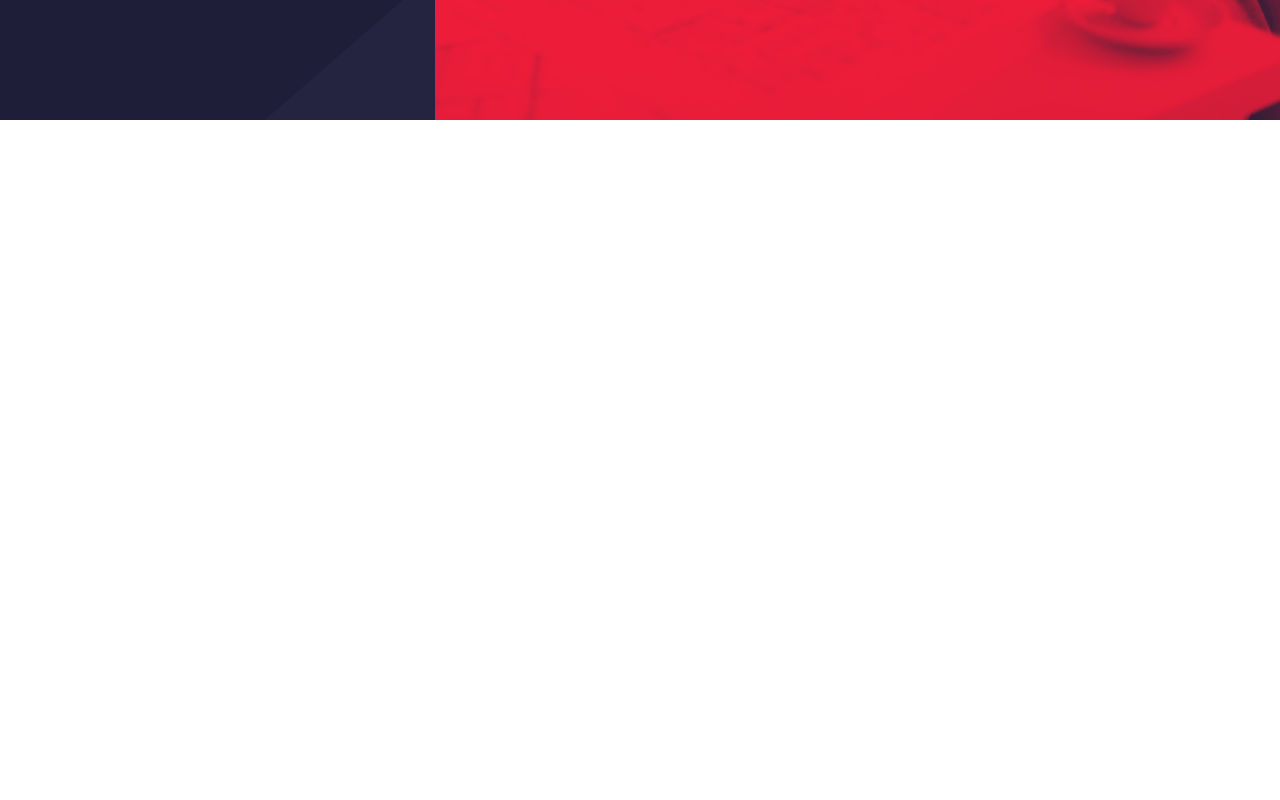
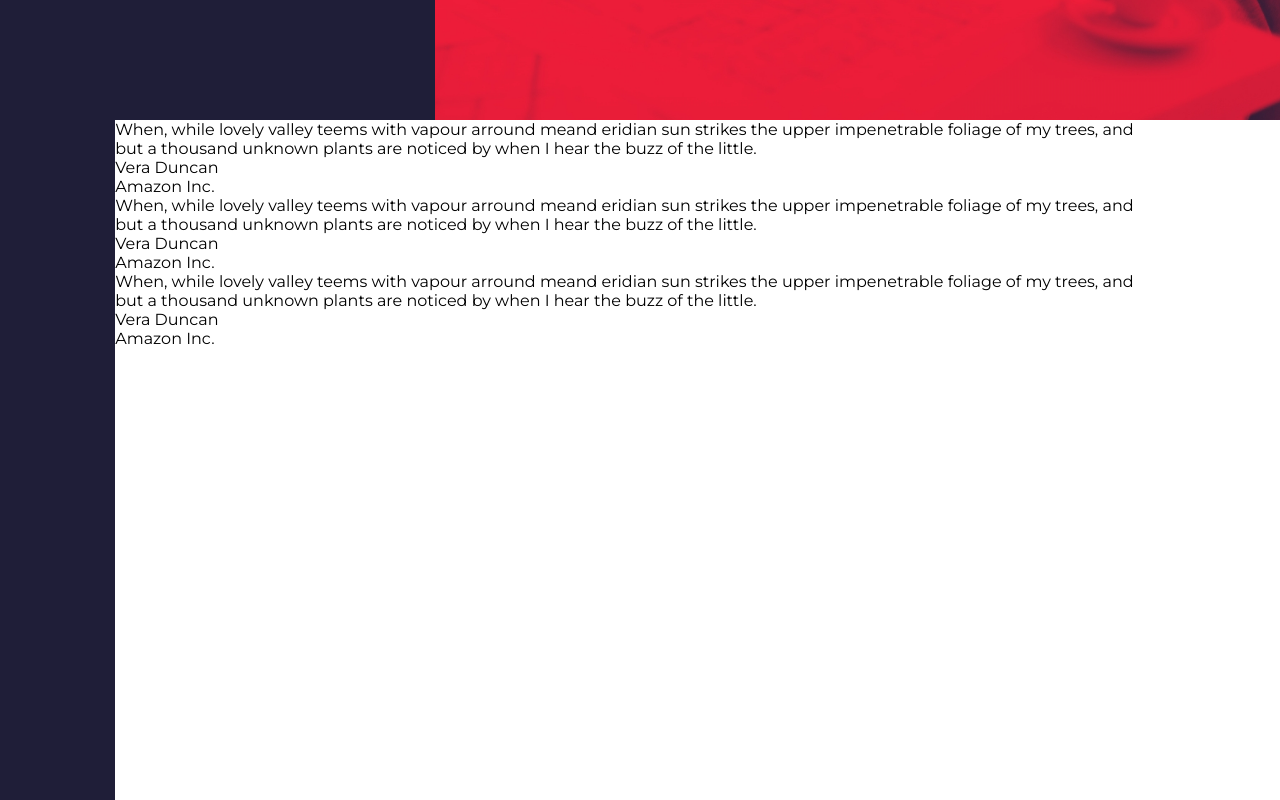
Before and after one commit to jfmarkan/proj-html-vuejs, a Vue app: page / in a window 1280 px wide. Shown: the part 680-1480 px from the top of the page. Built offline with nearby package versions, Linux system fonts and the light colour scheme; a web font is replaced by a local one.

Commit message:
general refurbish, lots of styles

```diff
--- a/src/components/AppFooter.vue
+++ b/src/components/AppFooter.vue
@@ -70,7 +70,11 @@ export default {
                     @include d-flex(row, center, center, nowrap);
                     width: 34px;
                     height: 34px;
-
+                    &:hover{
+                        cursor: pointer;
+                        color: $red-bg;
+                        transition: all 0.1s ease-in-out;
+                    }
                 }
             }
         }
@@ -84,6 +88,11 @@ export default {
                 line-height: 23px;
                 color: #cfcfcf;
                 position: relative;
+                &:hover{
+                    cursor: pointer;
+                    color: $red-bg;
+                    transition: all 0.1s ease-in-out;
+                }
             }
         }
 
--- a/src/components/main/AppBlog.vue
+++ b/src/components/main/AppBlog.vue
@@ -73,6 +73,10 @@ export default {
 
             button{
                 background-color: $green-bg;
+                &:hover{
+                    background-color: $red-bg;
+                    color:#FFFFFF;
+                }
             }
         }
 
@@ -84,6 +88,20 @@ export default {
             article{
                 width: calc((100% / 2) - 1rem);
                 position: relative;
+                &:hover{
+                    .img{
+                        overflow: hidden;
+                        img{
+                            transition: all 0.5s ease-in-out;
+                            transform: scale(1.05);
+                        }
+                    }
+                    .info{
+                        background-color: $green-bg;
+                        bottom: -20px;
+                        transition: all 0.5s ease-in-out;
+                    }
+                }
 
                 img{
                     width: 100%;
@@ -104,7 +122,7 @@ export default {
 
                     .title{
                         font-family: 'Bai Jamjuree', sans-serif;
-                        font-size: 1.8rem;
+                        font-size: 1.5rem;
                         color:#000;
                         margin: 2rem 0;
                     }
@@ -114,6 +132,7 @@ export default {
                         text-align: justify;
                     }
                 }
+
             }
         }
         .img-bg{
--- a/src/components/main/AppBusinessCase.vue
+++ b/src/components/main/AppBusinessCase.vue
@@ -43,6 +43,10 @@ export default {
         position: absolute;
         bottom:0;
         right: 0;
+        z-index:3;
+        &:hover{
+            background-color: $blue-bg;
+        }
     }
 
     .content{
--- a/src/components/main/AppConsultants.vue
+++ b/src/components/main/AppConsultants.vue
@@ -1,7 +1,26 @@
 <template>
     <section class="consultants">
-        <div class="background">
-
+        <div class="align-right">
+            <div class="spacer"></div>
+            <div class="background">
+                <div class="testimonials">
+                    <div class="testimony">
+                        <p class="speach">When, while lovely valley teems with vapour arround meand eridian sun strikes the upper impenetrable foliage of my trees, and but a thousand unknown plants are noticed by when I hear the buzz of the little.</p>
+                        <p class="name">Vera Duncan</p>
+                        <p class="enterprise">Amazon Inc.</p>
+                    </div>
+                    <div class="testimony">
+                        <p class="speach">When, while lovely valley teems with vapour arround meand eridian sun strikes the upper impenetrable foliage of my trees, and but a thousand unknown plants are noticed by when I hear the buzz of the little.</p>
+                        <p class="name">Vera Duncan</p>
+                        <p class="enterprise">Amazon Inc.</p>
+                    </div>
+                    <div class="testimony">
+                        <p class="speach">When, while lovely valley teems with vapour arround meand eridian sun strikes the upper impenetrable foliage of my trees, and but a thousand unknown plants are noticed by when I hear the buzz of the little.</p>
+                        <p class="name">Vera Duncan</p>
+                        <p class="enterprise">Amazon Inc.</p>
+                    </div>
+                </div>
+            </div>
         </div>
     </section>
 </template>
@@ -18,10 +37,26 @@ export default {
 
     section{
         height: 94vh;
-
-        .background{
-            height: 100%;
-            background-color: $white-bg;
-        }
+    }
+    .align-right{
+        @include d-flex();
+    }
+    div.spacer{
+        width: 9%;
+    }
+    div.background{
+        width: 91%;
+        height: 94vh;
+        background-color: #FFF;
+    }
+    .testimonials{
+        @include d-flex();
+        width: 90%;
+    }
+    .content{
+        @include d-flex(row, center, center, nowrap);
+        position: absolute;
+        width: 95%;
+        height: 100%;
     }
 </style>
--- a/src/components/main/AppLanding.vue
+++ b/src/components/main/AppLanding.vue
@@ -45,10 +45,8 @@ export default {
             height: 100vh;
 
             div.w-34{
-                background-image: url('../../assets/img/Group_7543.svg');
                 width: 34%;
                 height: 100%;
-
             }
             div.w-66{
                 background-image: url('../../assets/img/portrait-of-young-architect-woman-on-meeting-KFZCE3A.jpg');
@@ -62,6 +60,15 @@ export default {
             }
         }
 
+        button{
+            background-color: $green-bg;
+            transition-duration: 0.3s;
+            overflow: hidden;
+            &:hover{
+                color:#ffffff;
+                background-color: $red-bg;
+            }
+        }
         .content{
             position: absolute;
             transform: translateY(-50%);
@@ -75,9 +82,6 @@ export default {
             .action{
                 @include d-flex(row, start, center, nowrap);
 
-                button{
-                    background-color: $green-bg;
-                }
 
                 .play{
                     @include d-flex(row, center, center, nowrap);
--- a/src/components/main/AppProjects.vue
+++ b/src/components/main/AppProjects.vue
@@ -63,7 +63,10 @@ export default {
                 width: 50px;
                 height: 50px;
                 background-color: rgba(33,150,243,.2);
-                margin: .25rem
+                margin: .25rem;
+                &:hover{
+                    background-color: $green-bg;
+                }
             }
         }
         .content{
```
